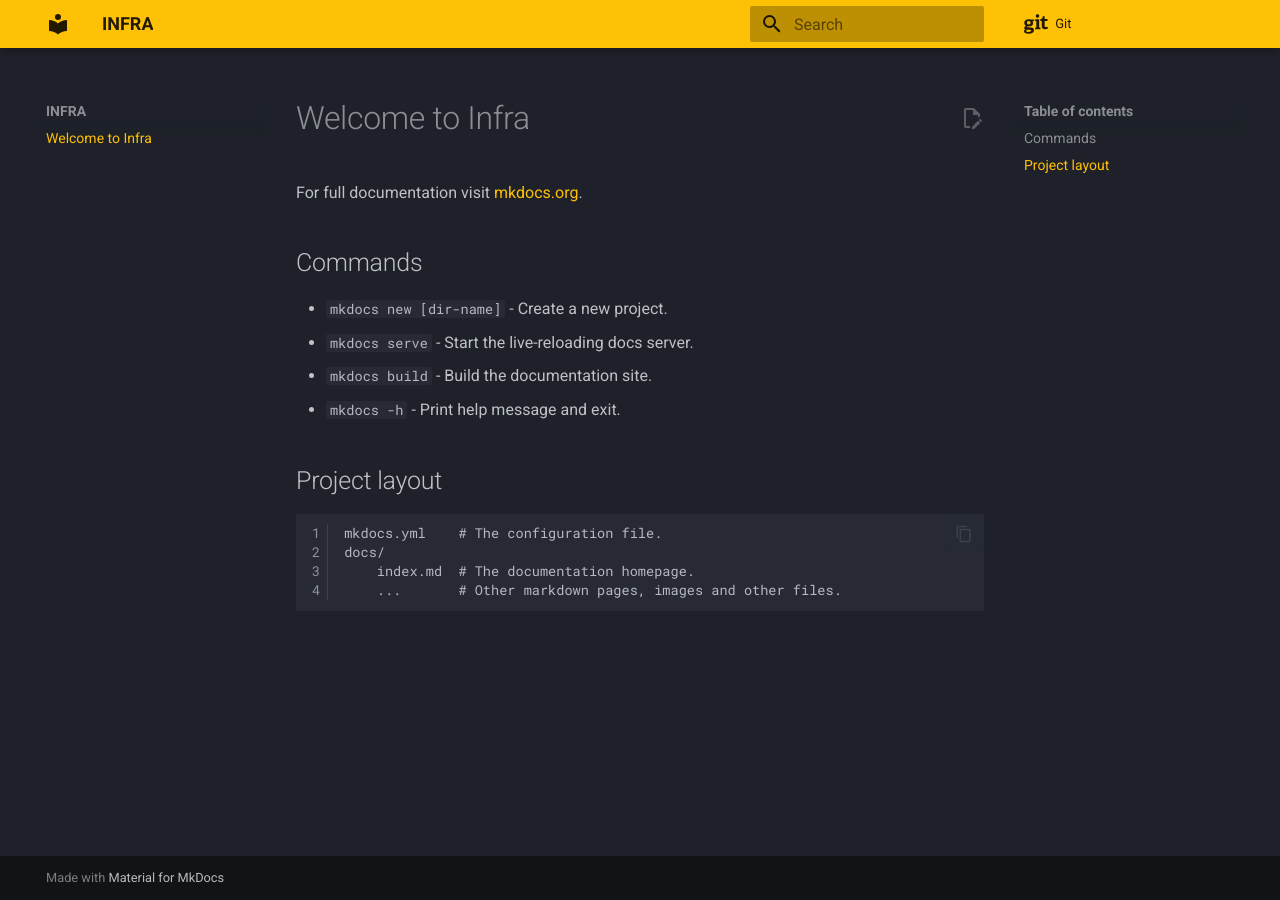
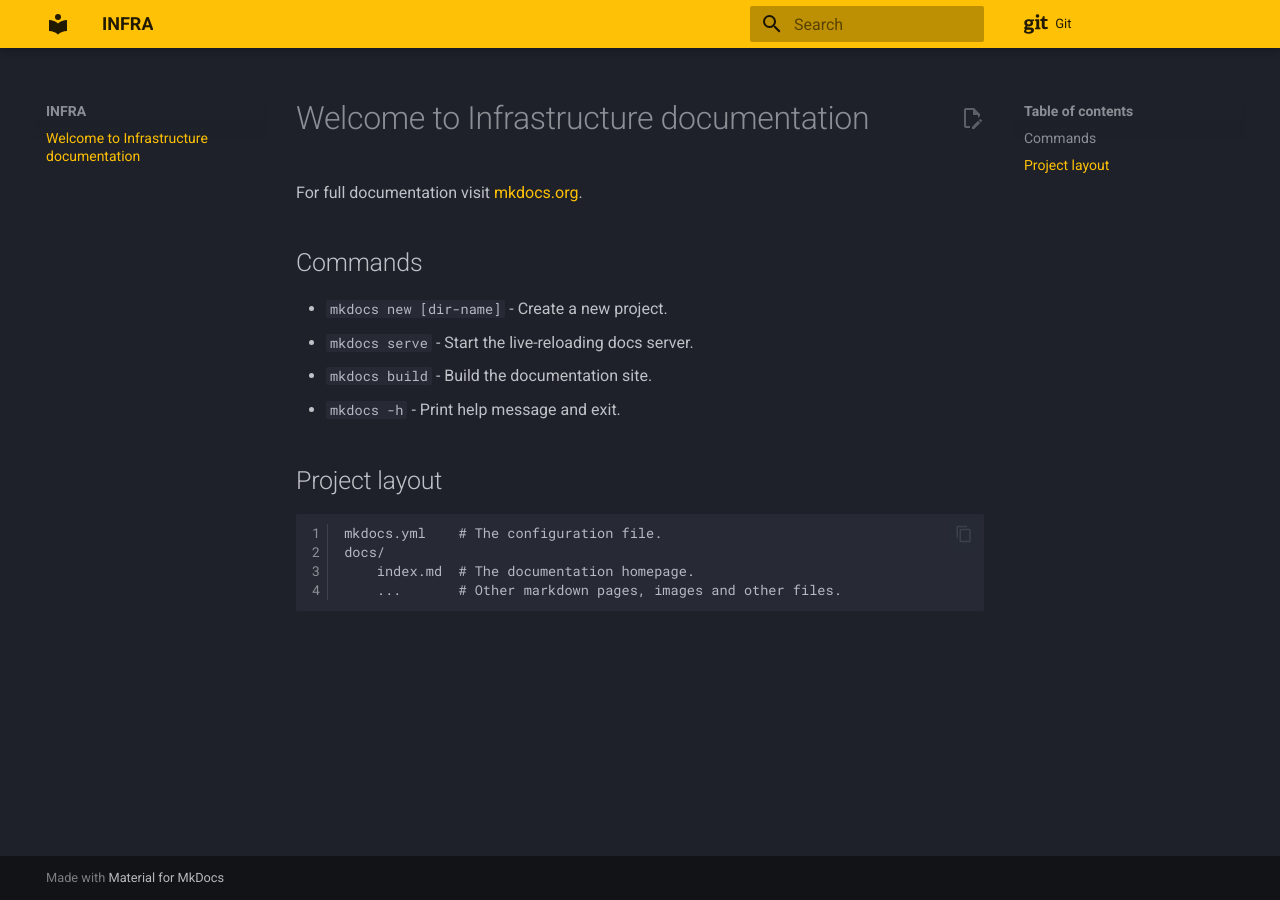
Before and after one commit to babedelami/mkdocs, an MkDocs documentation site: the page built from docs/index.md, in a window 1280 px wide. Built offline with MkDocs 1.6.1 and Material for MkDocs 9.7.7, drawn with Linux system fonts in a browser that asks for light colours.

Commit message:
Update index.md

```diff
--- a/docs/index.md
+++ b/docs/index.md
@@ -1,4 +1,4 @@
-# Welcome to Infra
+# Welcome to Infrastructure documentation
 
 For full documentation visit [mkdocs.org](https://www.mkdocs.org).
 
```
